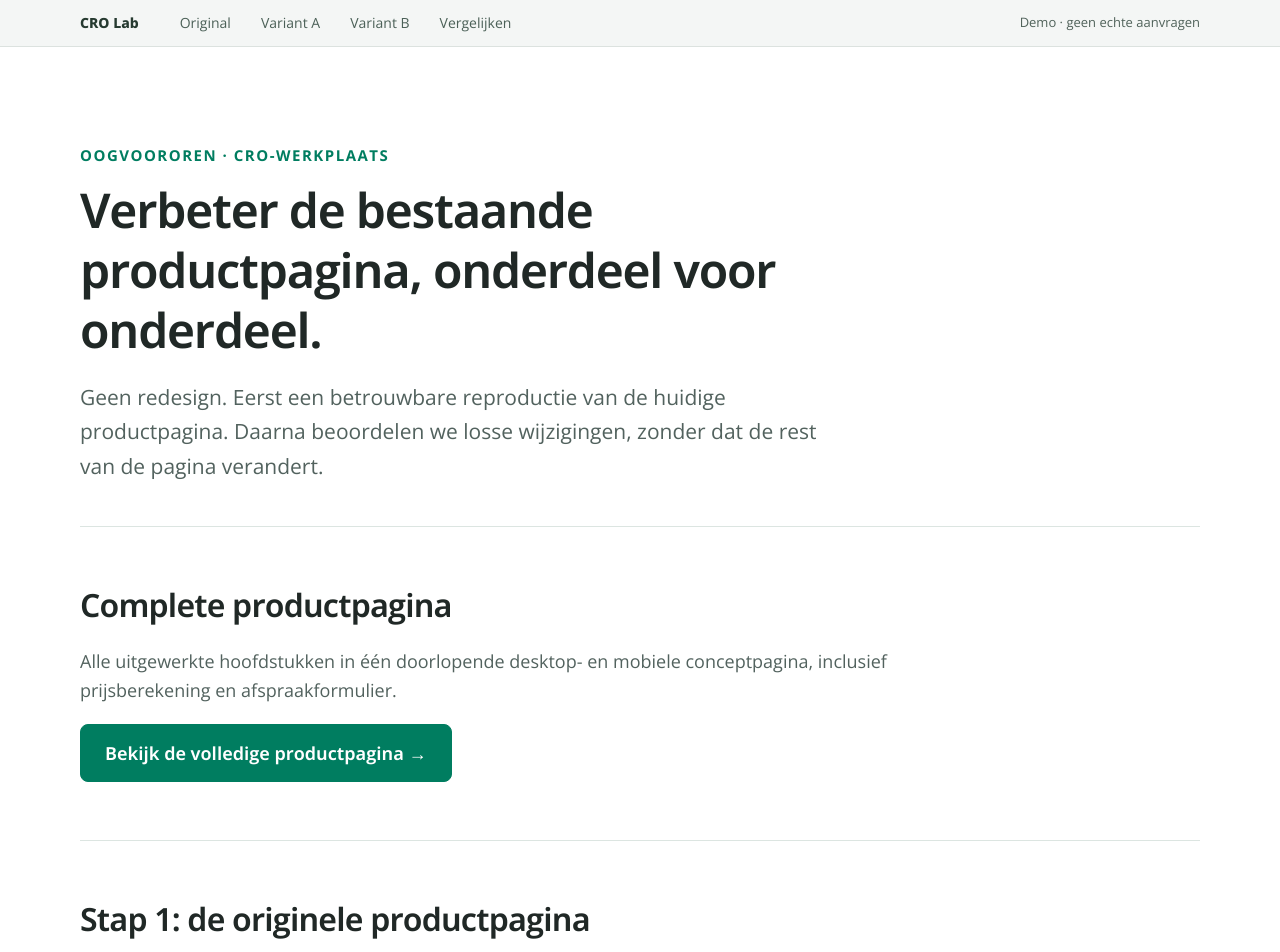
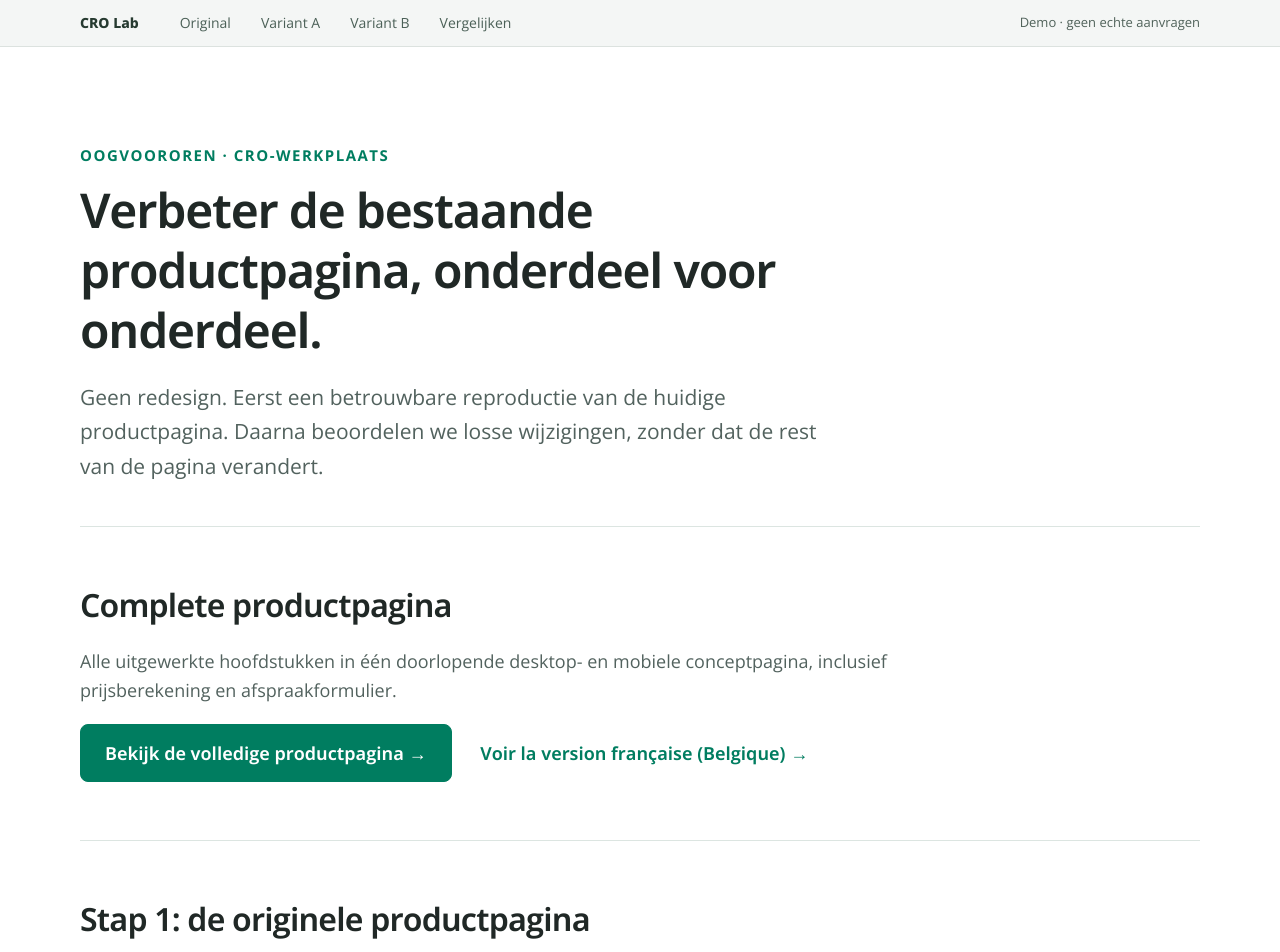
Before and after one commit to jo0stjo0st/oogvoororen-cro, a Next.js app: page / in a window 1280 px wide. Shown: the top 952 px of the page. Built offline with nearby package versions, Linux system fonts and the light colour scheme.

Commit message:
Add French Belgian product page link to CRO overview

```diff
--- a/src/app/page.tsx
+++ b/src/app/page.tsx
@@ -26,7 +26,7 @@ export default function HomePage() {
           <h1>Verbeter de bestaande productpagina, onderdeel voor onderdeel.</h1>
           <p>Geen redesign. Eerst een betrouwbare reproductie van de huidige productpagina. Daarna beoordelen we losse wijzigingen, zonder dat de rest van de pagina verandert.</p>
         </div>
-        <section className="section"><h2>Complete productpagina</h2><p>Alle uitgewerkte hoofdstukken in één doorlopende desktop- en mobiele conceptpagina, inclusief prijsberekening en afspraakformulier.</p><Link className="button primary" href="/experimenten/complete-productpagina">Bekijk de volledige productpagina →</Link></section>
+        <section className="section"><h2>Complete productpagina</h2><p>Alle uitgewerkte hoofdstukken in één doorlopende desktop- en mobiele conceptpagina, inclusief prijsberekening en afspraakformulier.</p><Link className="button primary" href="/experimenten/complete-productpagina">Bekijk de volledige productpagina →</Link> <Link className="button" href="/experimenten/page-produit-fr">Voir la version française (Belgique) →</Link></section>
         <section className="section">
           <h2>Stap 1: de originele productpagina</h2>
           <p>Referentie: <a href={product.source} target="_blank" rel="noreferrer">{product.name}</a>. De lokale reproductie is nog in ontwikkeling en mag pas als baseline worden gebruikt nadat de desktop- en mobiele weergave zijn gecontroleerd.</p>
```
